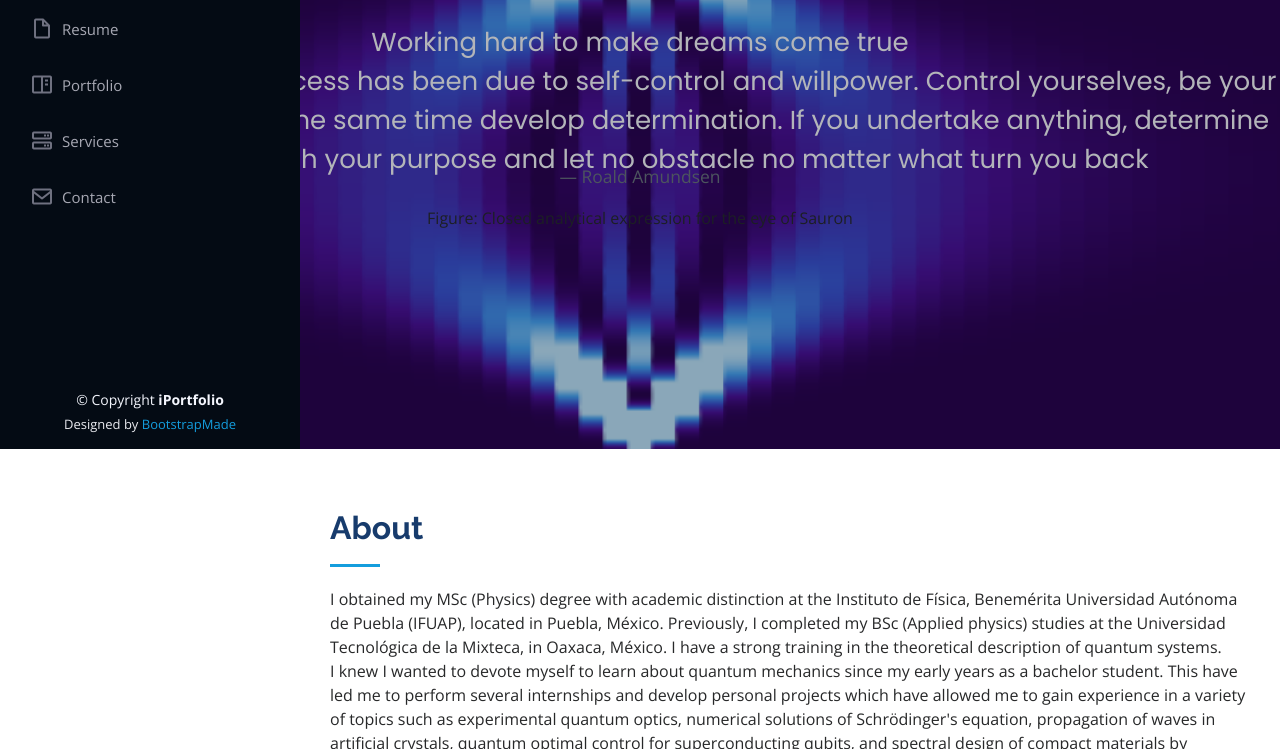
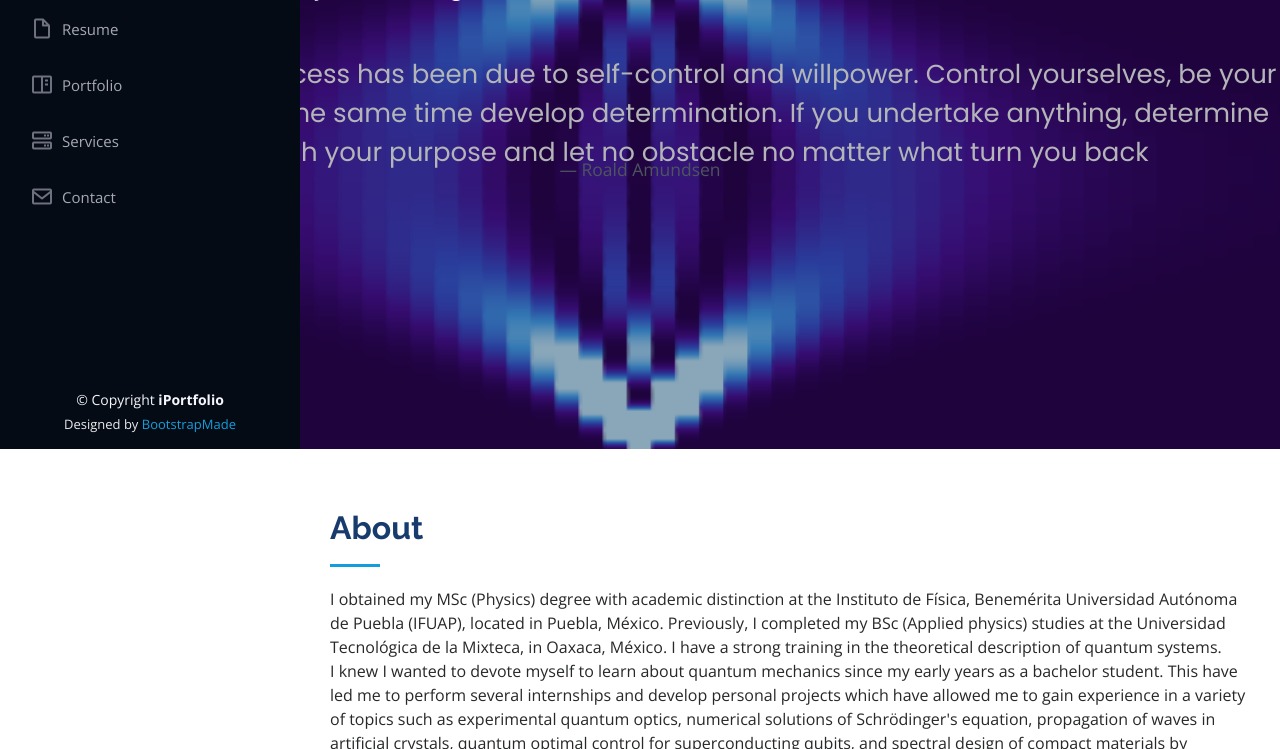
Before and after one commit to JGSantiagoGarcia/JGSantiagoGarcia.github.io, a plain HTML site: page index.html in a window 1280 px wide. Shown: the part 351-1100 px from the top of the page. Drawn offline with nearby package versions, Linux system fonts and the light colour scheme.

Commit message:
Update index.html

```diff
--- a/index.html
+++ b/index.html
@@ -10,7 +10,7 @@
   <meta content="" name="keywords">
 
   <!-- Favicons -->
-  <link href="assets/img/p2.png" rel="icon">
+  <link href="assets/img/p1.png" rel="icon">
   <link href="assets/img/apple-touch-icon.png" rel="apple-touch-icon">
 
   <!-- Google Fonts -->
@@ -76,12 +76,10 @@
       <h1>JOSE G. SANTIAGO G.</h1>
       <p>jose_1212sg@hotmail.com </p>
     </div>
-    <p class="mb-0">Working hard to make dreams come true</p>
     <blockquote class="blockquote text-center">
     <p class="mb-0">... the secret to my success has been due to self-control and willpower. Control yourselves, be your own masters, and at the same time develop determination. If you undertake anything, determine to accomplish your purpose and let no obstacle no matter what turn you back</p>
     <footer class="blockquote-footer">Roald Amundsen</footer>
 </blockquote>
-    <div class="d-flex justify-content-end">Figure: Closed analytical expression for the eye of Sauron</div>
   </section><!-- End Hero -->
 
   <main id="main">
```
